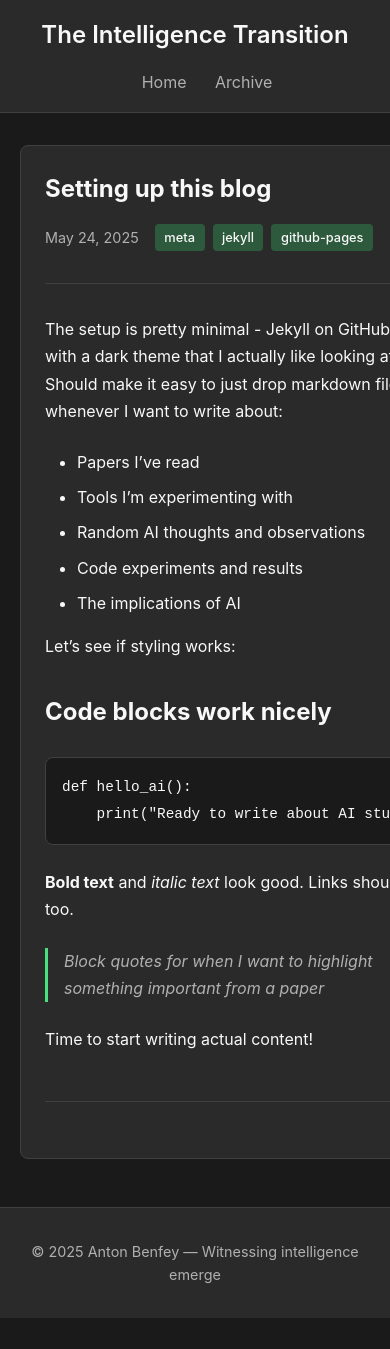
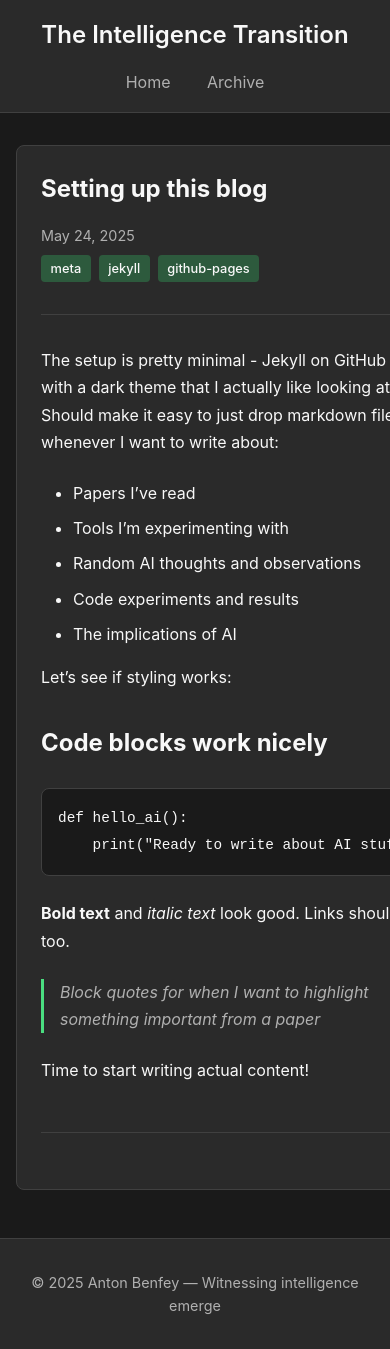
Before and after one commit to Benfey/benfey.github.io, a Jekyll site: the page built from _posts/2025-05-24-first-post.md, in a window 390 px wide. Built offline with Jekyll 4.4.1, drawn with Linux system fonts in a browser that asks for light colours; comment, search, counter and statistics services are not loaded; before the commit the page ends 1318 px from its top, so only the background shows below that.

Commit message:
Improved mobile experience; auto reload on comment

```diff
--- a/assets/css/style.css
+++ b/assets/css/style.css
@@ -239,6 +239,15 @@ main {
     .site-header .container {
         flex-direction: column;
         gap: 1rem;
+        text-align: center;
+    }
+
+    .site-header nav {
+        justify-content: center;
+    }
+
+    .site-header nav a {
+        margin: 0 1rem;
     }
 
     .post {
@@ -248,4 +257,14 @@ main {
     .post-title {
         font-size: 1.5rem;
     }
+
+    .post-meta {
+        flex-direction: column;
+        align-items: flex-start;
+        gap: 0.5rem;
+    }
+
+    .container {
+        padding: 0 1rem;
+    }
 }
```
Also changed, not shown: _layouts/post.html (+20 -1 lines), 4 other files.
